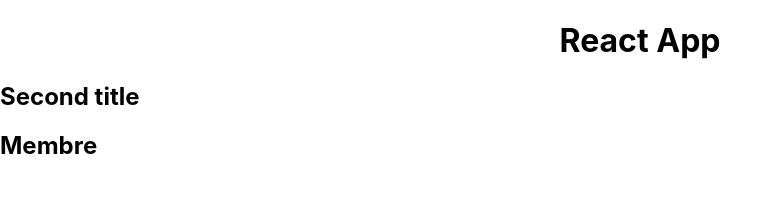
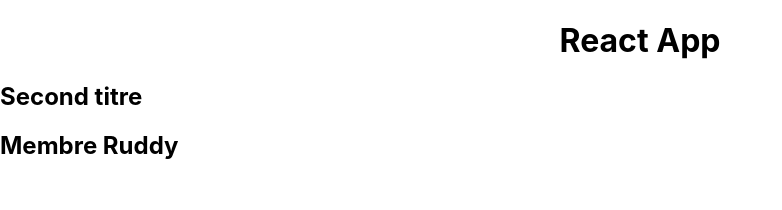
Before and after one commit to rpalvair/react-formation, a React (Create React App) app in the folder react-basics/: page / in a window 1280 px wide. Shown: the top 210 px of the page, without its empty margins (0-782 px from the left). Built offline with nearby package versions, Linux system fonts and the light colour scheme.

Commit message:
feat : Dynamic name

```diff
--- a/react-basics/src/App.js
+++ b/react-basics/src/App.js
@@ -9,7 +9,7 @@
         <div class="App">
           <h1>React App</h1>
         </div>
-        <h2>Second title</h2>
+        <h2>Second titre</h2>
         <Membre />
       </Fragment>
     )
--- a/react-basics/src/components/Membre.js
+++ b/react-basics/src/components/Membre.js
@@ -1,5 +1,9 @@
 import React from "react"
 
-const Membre = () => <h2>Membre</h2>
+const Membre = () => {
+  const name = "Ruddy"
+
+  return <h2>Membre {name}</h2>
+}
 
 export default Membre
```
